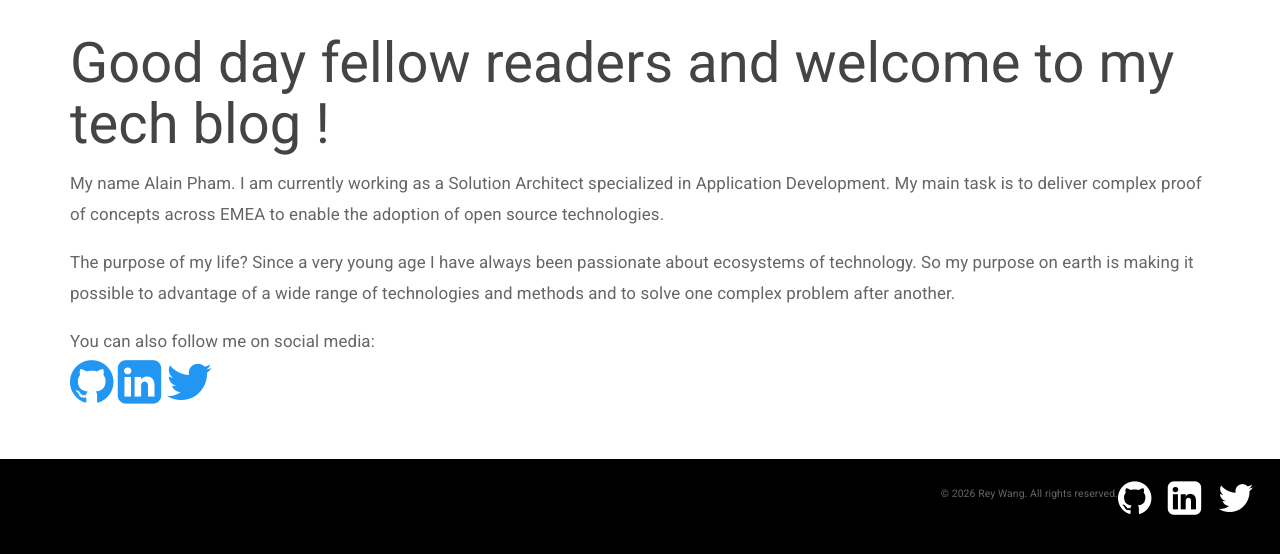
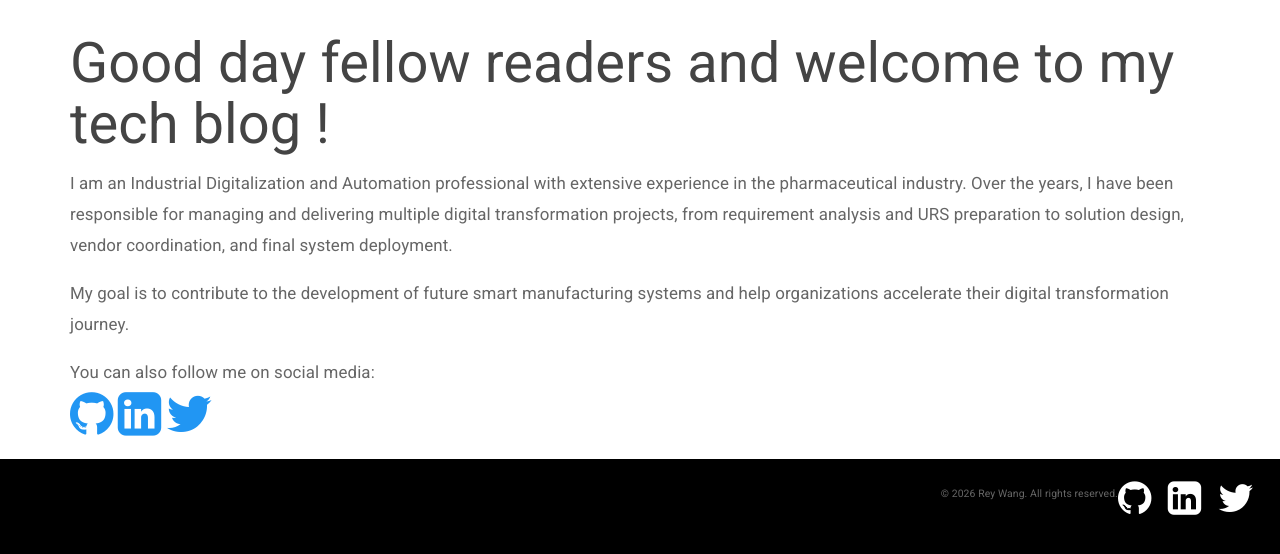
Before and after one commit to YoloForDream/YoloForDream.github.io, a Jekyll site: the page built from _pages/about.html, in a window 1280 px wide and 1141 px high. Shown: the part 552-1106 px from the top of the window. Built offline with Jekyll 4.4.1, drawn with Linux system fonts in a browser that asks for light colours.

Commit message:
个人介绍更新

```diff
--- a/_pages/about.html
+++ b/_pages/about.html
@@ -6,15 +6,12 @@ permalink: /about/
 <h1>Good day fellow readers and welcome to my tech blog !</h1>
 
 <p>
-My name Alain Pham.
-I am currently working as a Solution Architect specialized in Application Development.
-My main task is to deliver complex proof of concepts across EMEA to enable the adoption of open source technologies.
+I am an Industrial Digitalization and Automation professional with extensive experience in the pharmaceutical industry.
+Over the years, I have been responsible for managing and delivering multiple digital transformation projects, from requirement analysis and URS preparation to solution design, vendor coordination, and final system deployment.
 
 </p>
 <p>
-The purpose of my life?
-Since a very young age I have always been passionate about ecosystems of technology. So my purpose on earth is
-making it possible to advantage of a wide range of technologies and methods and to solve one complex problem after another.
+My goal is to contribute to the development of future smart manufacturing systems and help organizations accelerate their digital transformation journey.
 </p>
 
 <p>
```
